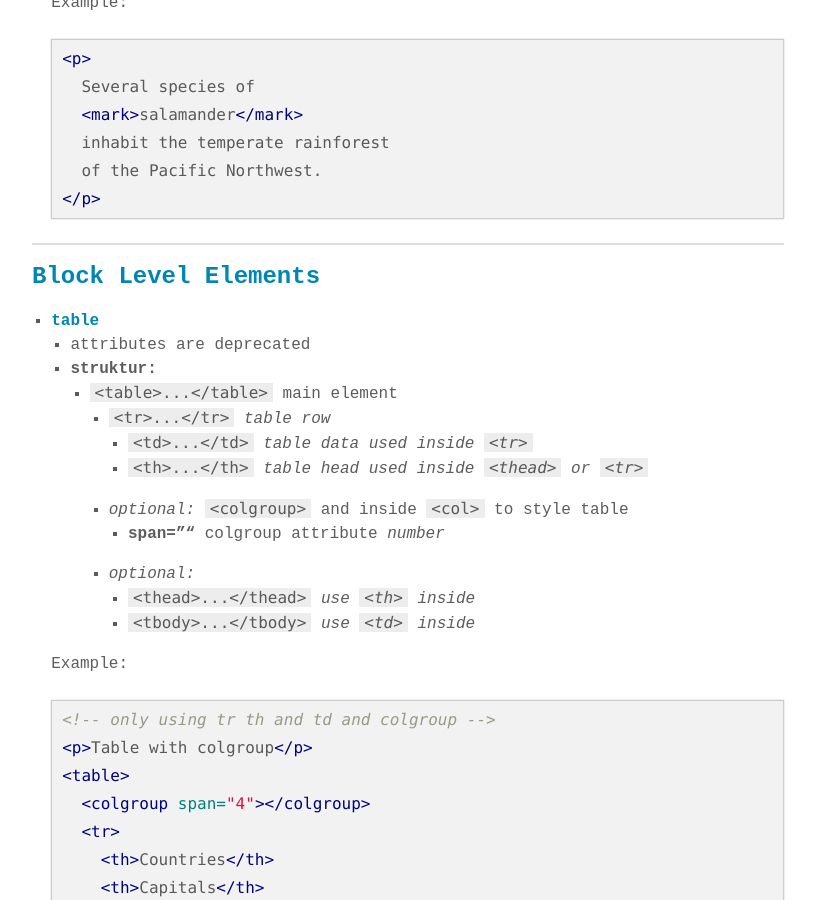
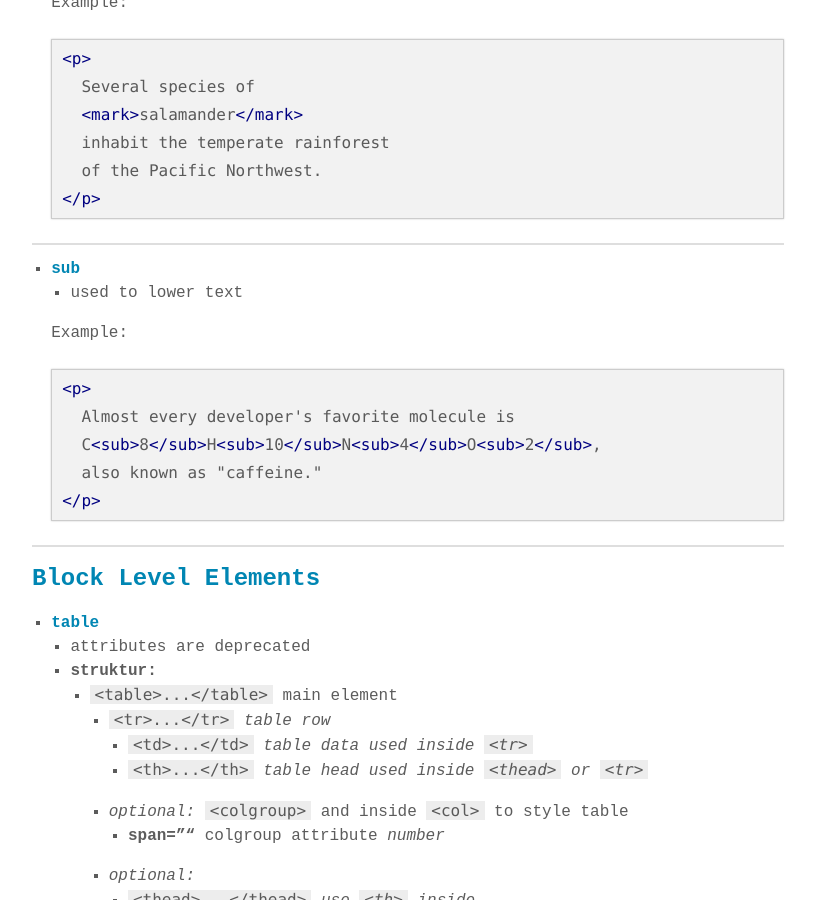
Before and after one commit to 3zbumban/3zbumban.github.io, a Jekyll site: the page built from _posts/2018-12-02-html-zusammenfassung.md, in a window 1280 px wide and 900 px high, scrolled down 7719 px. Shown: the whole window, without its empty margins (232-1048 px from the left). Built offline with Jekyll 4.4.1, drawn with Linux system fonts in a browser that asks for light colours; some web fonts are replaced.

Commit message:
publishing...

````diff
--- a/_posts/2018-12-02-html-zusammenfassung.md
+++ b/_posts/2018-12-02-html-zusammenfassung.md
@@ -351,6 +351,21 @@ keywords: "html, wt"
 
 ***
 
+- [**sub**](https://developer.mozilla.org/en-US/docs/Web/HTML/Element/sub)
+  - used to lower text
+
+  Example:
+
+  ```html
+  <p>
+    Almost every developer's favorite molecule is
+    C<sub>8</sub>H<sub>10</sub>N<sub>4</sub>O<sub>2</sub>,
+    also known as "caffeine."
+  </p>
+  ```
+
+***
+
 ### [Block Level Elements](https://developer.mozilla.org/en-US/docs/Web/HTML/Block-level_elements#Elements)
 
 - [**table**](https://developer.mozilla.org/en-US/docs/Web/HTML/Element/table)
````
